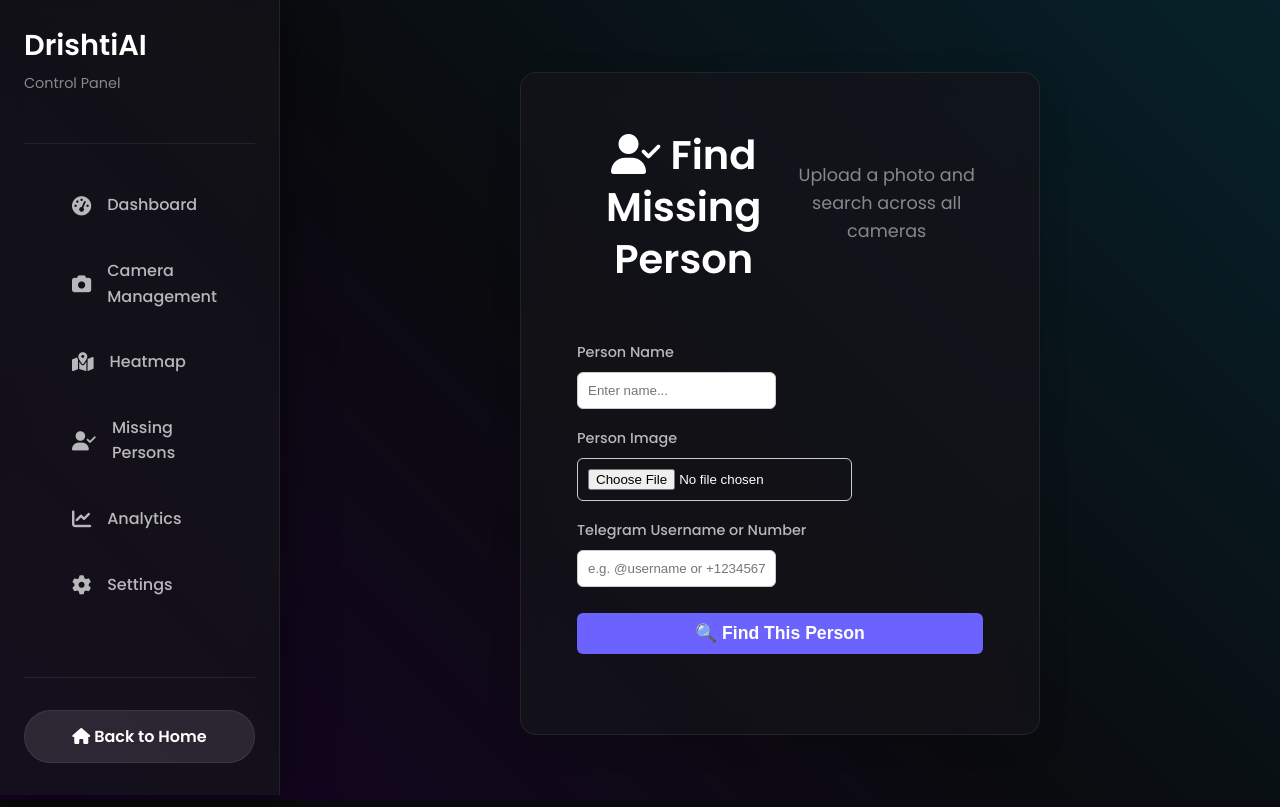
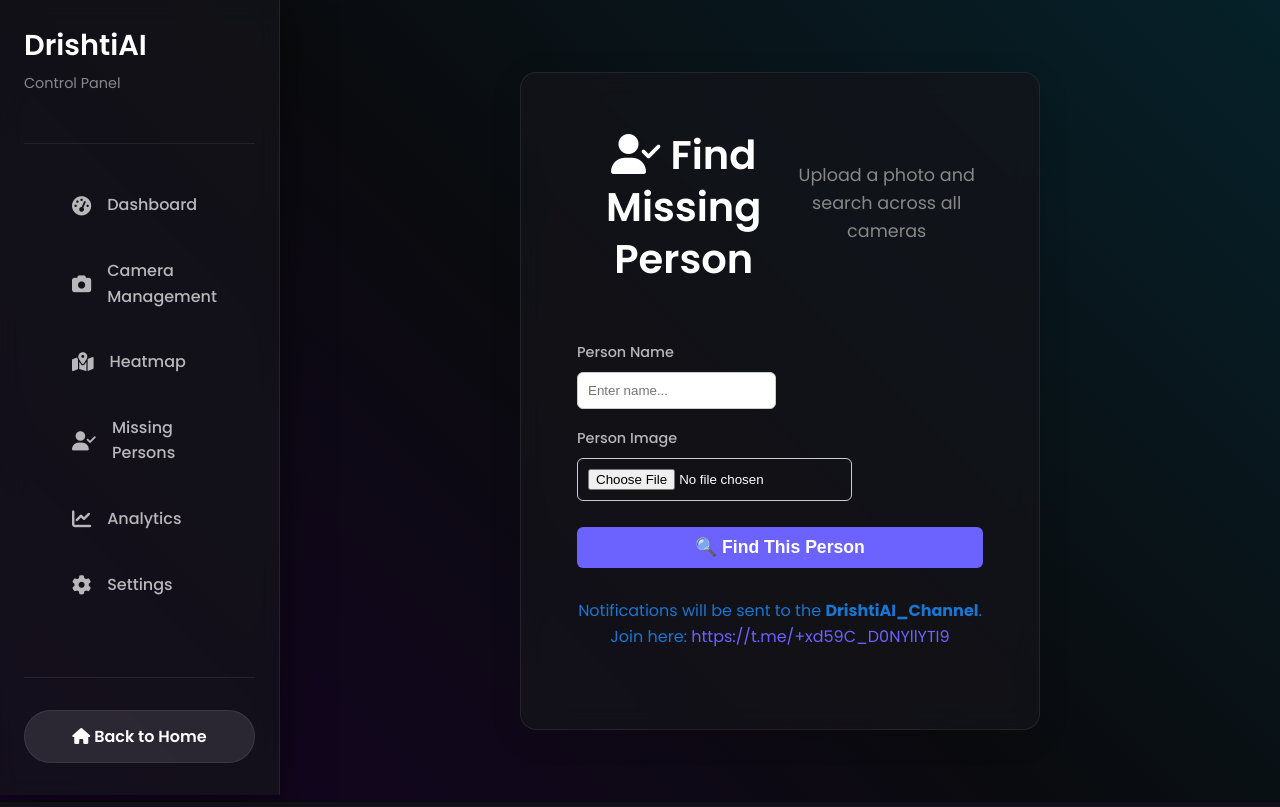
Before and after one commit to PushpenderIndia/DhristiAI, a Flask app: page /find_person in a window 1280 px wide. Run offline with Flask 2, Linux system fonts and the light colour scheme; some libraries are stand-ins or nearby versions.

Commit message:
added tg

```diff
--- a/app.py
+++ b/app.py
@@ -10,8 +10,6 @@ import tempfile
 import time
 from flask_pymongo import PyMongo
 from bson.objectid import ObjectId
-import telegram
-from telegram import Bot
 
 # Load environment variables
 load_dotenv()
@@ -34,23 +32,48 @@ AI_SERVER_URL = os.getenv('AI_SERVER_URL')
 RTMP_SERVER_URL = os.getenv('RTMP_SERVER_URL')
 FACE_RECOGNITION_AI_SERVER_URL = os.getenv('FACE_RECOGNITION_AI_SERVER_URL')
 TELEGRAM_BOT_TOKEN = os.getenv('TELEGRAM_BOT_TOKEN')
-TELEGRAM_BOT = Bot(token=TELEGRAM_BOT_TOKEN) if TELEGRAM_BOT_TOKEN else None
+TELEGRAM_API_URL = f"https://api.telegram.org/bot{TELEGRAM_BOT_TOKEN}"
+TELEGRAM_CHANNEL_ID = -1002876258121
+
+def send_telegram_message(receiver, message):
+    if not TELEGRAM_BOT_TOKEN:
+        print('Telegram bot not configured.')
+        return
+    # Only check .startswith if receiver is a string
+    if isinstance(receiver, str) and not receiver.startswith('@') and not receiver.startswith('+'):
+        receiver = '@' + receiver
+    url = f"{TELEGRAM_API_URL}/sendMessage"
+    data = {
+        "chat_id": receiver,
+        "text": message
+    }
+    try:
+        resp = requests.post(url, data=data)
+        print("Telegram message sent:", resp.text)
+    except Exception as e:
+        print("Telegram send error:", e)
+
+def send_telegram_photo(receiver, message, image_path):
+    if not TELEGRAM_BOT_TOKEN:
+        print('Telegram bot not configured.')
+        return
+    if isinstance(receiver, str) and not receiver.startswith('@') and not receiver.startswith('+'):
+        receiver = '@' + receiver
+    url = f"{TELEGRAM_API_URL}/sendPhoto"
+    with open(image_path, "rb") as img:
+        files = {"photo": img}
+        data = {"chat_id": receiver, "caption": message}
+        try:
+            resp = requests.post(url, data=data, files=files)
+            print("Telegram photo sent:", resp.text)
+        except Exception as e:
+            print("Telegram send error:", e)
 
 def send_telegram_notification(receiver, message, image_path=None):
-    if not TELEGRAM_BOT:
-        print('Telegram bot not configured.')
-        return
-    try:
-        # If receiver is username, ensure it starts with @
-        if receiver and not receiver.startswith('@') and not receiver.startswith('+'):
-            receiver = '@' + receiver
-        if image_path:
-            with open(image_path, 'rb') as img:
-                TELEGRAM_BOT.send_photo(chat_id=receiver, photo=img, caption=message)
-        else:
-            TELEGRAM_BOT.send_message(chat_id=receiver, text=message)
-    except Exception as e:
-        print(f'Failed to send Telegram message: {e}')
+    if image_path:
+        send_telegram_photo(receiver, message, image_path)
+    else:
+        send_telegram_message(receiver, message)
 
 @app.route('/')
 def index():
@@ -291,9 +314,8 @@ def find_person():
     try:
         person_name = request.form.get('person_name', '').strip()
         person_image = request.files.get('person_image')
-        telegram_receiver = request.form.get('telegram_receiver', '').strip()
-        if not person_name or not person_image or not telegram_receiver:
-            return jsonify({'status': 'error', 'message': 'Name, image, and Telegram receiver are required.'}), 400
+        if not person_name or not person_image:
+            return jsonify({'status': 'error', 'message': 'Name and image are required.'}), 400
         filename = secure_filename(f"{uuid.uuid4()}_{person_image.filename}")
         temp_path = os.path.join(app.config['UPLOAD_FOLDER'], filename)
         person_image.save(temp_path)
@@ -338,7 +360,7 @@ def find_person():
                         frame_url_out = url_for('static', filename=f'processed/{processed_filename}')
                         # Send Telegram notification for match
                         msg = f"✅ Person '{person_name}' FOUND!\nCamera: {cam_name or cam_url}\nSimilarity Score: {similarity if similarity else '?'}"
-                        send_telegram_notification(telegram_receiver, msg, processed_path)
+                        send_telegram_notification(TELEGRAM_CHANNEL_ID, msg, processed_path)
                         found = True
                         found_result = {'camera': cam_url, 'camera_name': cam_name, 'result': result_str, 'is_match': is_match, 'similarity': similarity, 'frame_url': frame_url_out}
                     results.append({
@@ -358,7 +380,7 @@ def find_person():
         # If no match found, send not found message
         if not found:
             msg = f"❌ Sorry, person '{person_name}' was NOT found on any camera. We will keep monitoring."
-            send_telegram_notification(telegram_receiver, msg)
+            send_telegram_notification(TELEGRAM_CHANNEL_ID, msg)
         return jsonify({'status': 'success', 'results': results})
     except Exception as e:
         import traceback; traceback.print_exc()
--- a/templates/missing_person.html
+++ b/templates/missing_person.html
@@ -18,11 +18,11 @@
                 <label for="person_image" style="font-weight: 500;">Person Image</label>
                 <input type="file" class="form-control" id="person_image" name="person_image" accept="image/*" required style="padding: 10px; border-radius: 6px; border: 1px solid #ccc;">
             </div>
-            <div class="form-group">
-                <label for="telegram_receiver" style="font-weight: 500;">Telegram Username or Number</label>
-                <input type="text" class="form-control" id="telegram_receiver" name="telegram_receiver" required placeholder="e.g. @username or +1234567890" style="padding: 10px; border-radius: 6px; border: 1px solid #ccc;">
+            <button type="submit" class="btn-primary" style="margin-top: 8px; font-size: 1.1em; padding: 10px 0; border-radius: 6px;">🔍 Find This Person</button>
+            <div style="margin-top: 12px; color: #1976d2; font-size: 1em; text-align: center;">
+                Notifications will be sent to the <b>DrishtiAI_Channel</b>.<br>
+                Join here: <a href="https://t.me/+xd59C_D0NYllYTI9" target="_blank">https://t.me/+xd59C_D0NYllYTI9</a>
             </div>
-            <button type="submit" class="btn-primary" style="margin-top: 8px; font-size: 1.1em; padding: 10px 0; border-radius: 6px;">🔍 Find This Person</button>
         </form>
         <div id="find-person-result" style="margin-top: 32px;"></div>
     </div>
@@ -48,30 +48,28 @@ document.addEventListener('DOMContentLoaded', function() {
                 if (data.status === 'success') {
                     let html = '';
                     if (data.results && data.results.length > 0) {
-                        let found = false;
                         data.results.forEach(r => {
-                            // Only show cards for matches
-                            if (r.is_match) {
-                                found = true;
-                                html += `
-                                <div class="glass-card camera-match-card" style="margin-bottom: 24px; padding: 18px 20px; display: flex; align-items: center; gap: 20px; box-shadow: 0 4px 16px rgba(0,0,0,0.08);">
+                            let cardColor = r.is_match ? '#e8f5e9' : (r.result.includes('offline') || r.result.includes('Error') ? '#fff3e0' : '#e3eafc');
+                            let borderColor = r.is_match ? '#4caf50' : (r.result.includes('offline') || r.result.includes('Error') ? '#ff9800' : '#1976d2');
+                            let statusText = r.is_match ? 'Match Found' : (r.result.includes('offline') || r.result.includes('Error') ? 'Camera Offline/Error' : 'No Match');
+                            let statusColor = r.is_match ? '#4caf50' : (r.result.includes('offline') || r.result.includes('Error') ? '#ff9800' : '#1976d2');
+                            let simText = r.similarity ? `<div style='font-size:0.95em;color:#555;'>Similarity: ${r.similarity}</div>` : '';
+                            html += `
+                                <div class="glass-card camera-match-card" style="margin-bottom: 24px; padding: 18px 20px; display: flex; align-items: center; gap: 20px; box-shadow: 0 4px 16px rgba(0,0,0,0.08); background: ${cardColor}; border-left: 6px solid ${borderColor};">
                                     <div style="flex: 0 0 120px;">
-                                        <img src="${r.frame_url || ''}" alt="Camera Frame" style="width: 120px; height: 90px; object-fit: cover; border-radius: 8px; border: 2px solid #4caf50; background: #eee;">
+                                        <img src="${r.frame_url || ''}" alt="Camera Frame" style="width: 120px; height: 90px; object-fit: cover; border-radius: 8px; border: 2px solid ${borderColor}; background: #eee;">
                                     </div>
                                     <div style="flex: 1;">
                                         <h4 style="margin: 0 0 6px 0; color: #333;">Camera: <span style="color: #1976d2;">${r.camera_name || r.camera}</span></h4>
                                         <div style="font-size: 1.05em; margin-bottom: 4px;">${r.result.replace(/\n/g, '<br>')}</div>
-                                        <div style="color: #4caf50; font-weight: 600;">Match Found</div>
+                                        ${simText}
+                                        <div style="color: ${statusColor}; font-weight: 600;">${statusText}</div>
                                     </div>
                                 </div>
-                                `;
-                            }
+                            `;
                         });
-                        if (!found) {
-                            html = '<div class="glass-card" style="padding: 24px; text-align: center; color: #b71c1c; font-size: 1.1em;">No matches found on any camera.</div>';
-                        }
                     } else {
-                        html = '<div class="glass-card" style="padding: 24px; text-align: center; color: #b71c1c; font-size: 1.1em;">No matches found on any camera.</div>';
+                        html = '<div class="glass-card" style="padding: 24px; text-align: center; color: #b71c1c; font-size: 1.1em;">No results from any camera.</div>';
                     }
                     resultDiv.innerHTML = html;
                 } else {
```
Also changed, not shown: static/processed/02704d5b-f0ce-41cc-b72d-2bf3e3438e72_frame.jpg (added), static/processed/9d336534-2890-4779-910a-ab3f134a4b3e_frame.jpg (added), static/processed/ce4f482b-62ca-453d-839b-8c1b0db6ff54_frame.jpg (added), static/processed/dc00505e-028d-46f6-8c98-cf970180c19d_frame.jpg (added).
